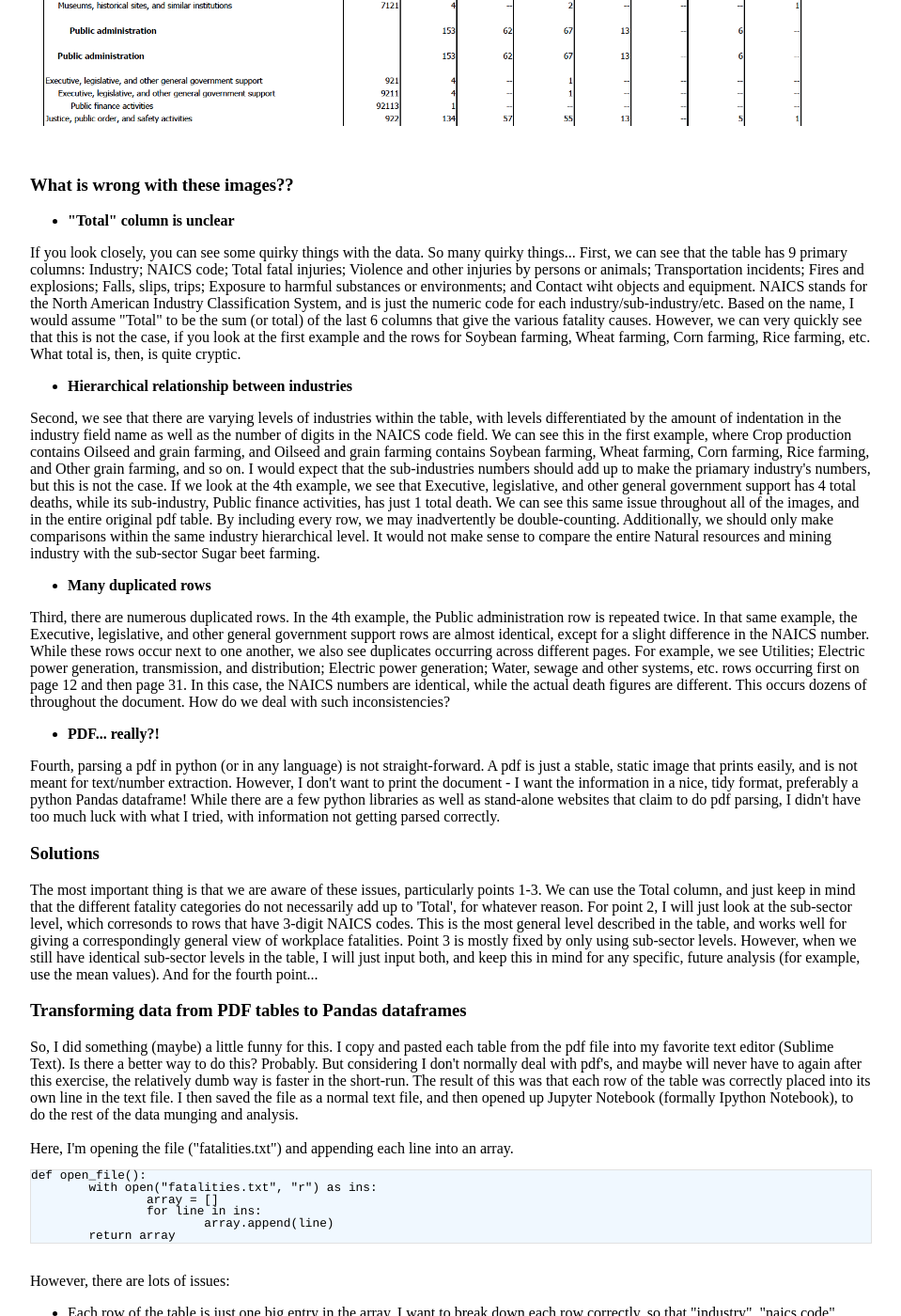
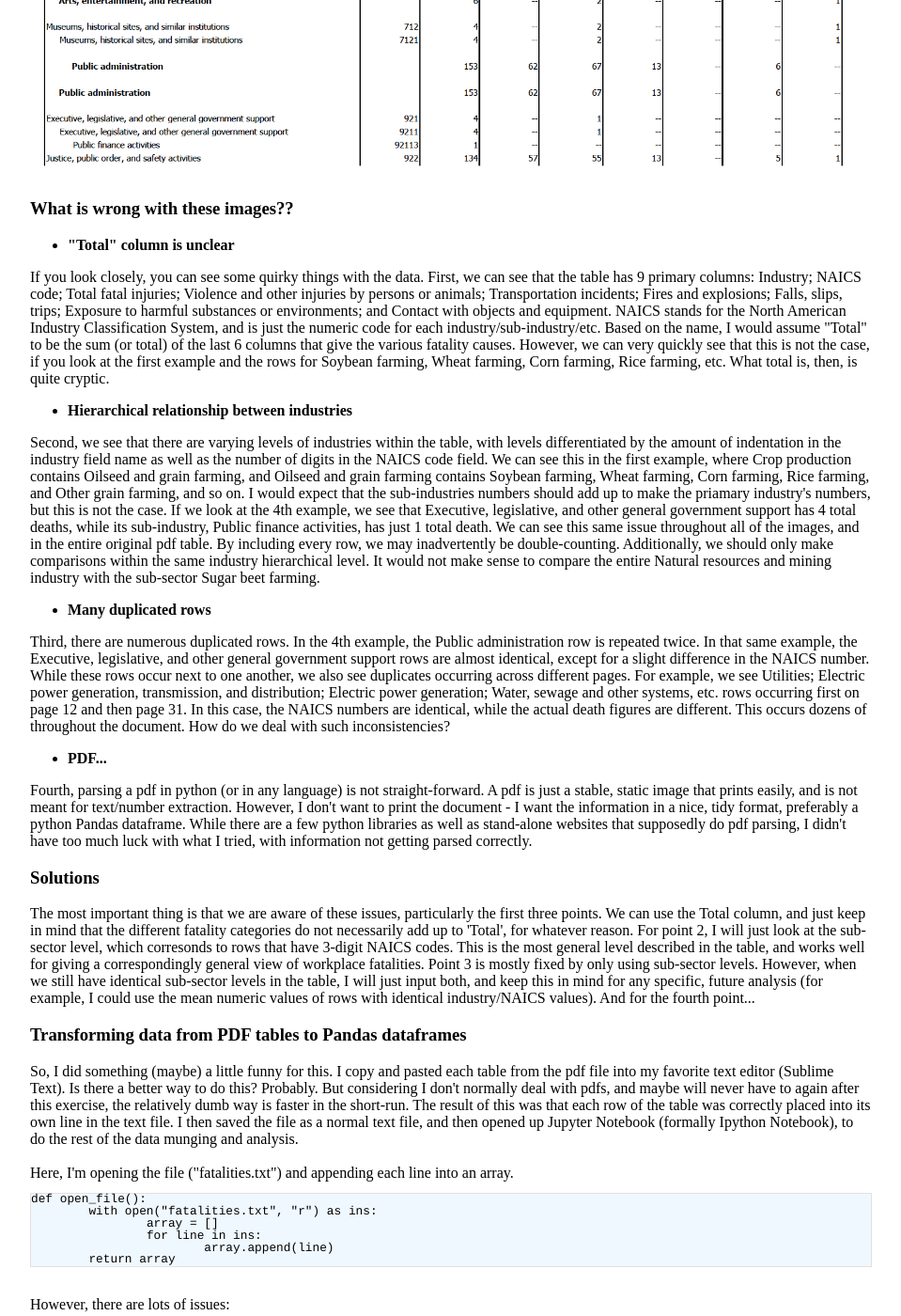
Before and after one commit to firefly454/firefly454.github.io, a Jekyll site: the page built from projects/bls.html, in a window 1280 px wide and 1400 px high, scrolled down 1965 px. Shown: the whole window at 94% size, without its empty margins (160-1119 px from the left). Built offline with Jekyll 4.4.1, drawn with Linux system fonts in a browser that asks for light colours; some of the changed text lies outside the part shown.

Commit message:
Update bls.html

```diff
--- a/projects/bls.html
+++ b/projects/bls.html
@@ -6,8 +6,8 @@
         <h2>Working with data from the Bureau of Labor Statistics, part 1</h2>
         <h3>2014 Census of Fatal Occupational Injuries, or how to scrape data from pdfs</h3>
 
-        <a href="#final_pictures">CLICK here to SKIP to the end, and see PICTURES</a><br>
-        <a href="/projects/bls2.html">CLICK here to see part 2 of Working with data from the Bureau of Labor Statistics</a>
+        <a href="#final_pictures">Skip to final pictures</a><br>
+        <a href="/projects/bls2.html">See part 2 of Working with data from the Bureau of Labor Statistics</a>
 
         <h3>Introduction</h3>
         <a href="http://www.bls.gov/">The Bureau of Labor Statistics (BLS)</a> website has many datasets pertaining obviously
@@ -37,21 +36,22 @@
         Industry by event or exposure, 2014 (PDF 272K)".<br><br>
 
       Here is the first page of the 35-page document:<br><br>
-      <img src="bls_images/bls_fatalities_p1.png" alt="BLS pdf example 1" width="95%"><br><br>
+      <img src="bls_images/bls_fatalities_p1.png" alt="BLS pdf example 1" width="100%"><br><br>
 
       Here are some other sections from the same document:<br><br>
       from page 12:<br><br>
-      <img src="bls_images/bls_fatalities_p12.png" alt="BLS pdf example 2" width="95%"><br><br>
+      <img src="bls_images/bls_fatalities_p12.png" alt="BLS pdf example 2" width="100%"><br><br>
       from page 31:<br><br>
-      <img src="bls_images/bls_fatalities_p31.png" alt="BLS pdf example 3" width="95%"><br><br>
+      <img src="bls_images/bls_fatalities_p31.png" alt="BLS pdf example 3" width="100%"><br><br>
       from page 33:<br><br>
-      <img src="bls_images/bls_fatalities_p33.png" alt="BLS pdf example 3" width="95%"><br><br>
+      <img src="bls_images/bls_fatalities_p33.png" alt="BLS pdf example 3" width="100%">
+
       <h3>What is wrong with these images??</h3>
       <ul><li><strong>"Total" column is unclear</strong></li></ul>
-      If you look closely, you can see some quirky things with the data. So many quirky things...
+      If you look closely, you can see some quirky things with the data.
       First, we can see that the table has 9 primary columns: Industry; NAICS code; Total fatal injuries; Violence and other
       injuries by persons or animals; Transportation incidents; Fires and explosions; Falls, slips, trips; Exposure to
-      harmful substances or environments; and Contact wiht objects and equipment. NAICS stands for the North American
+      harmful substances or environments; and Contact with objects and equipment. NAICS stands for the North American
       Industry Classification System, and is just the numeric code for each industry/sub-industry/etc. Based on the name, I would assume "Total"
       to be the sum (or total) of the last 6 columns that give the various fatality causes. However, we can
       very quickly see that this is not the case, if you look at the first example and the rows for Soybean farming, Wheat farming,
@@ -78,26 +78,26 @@
       page 12 and then page 31. In this case, the NAICS numbers are identical, while the actual death figures are different.
       This occurs dozens of throughout the document. How do we deal with such inconsistencies?
 
-        <ul><li><strong>PDF... really?!</strong></li></ul>
+        <ul><li><strong>PDF...</strong></li></ul>
       Fourth, parsing a pdf in python (or in any language) is not straight-forward.
      A pdf is just a stable, static image that prints easily, and is not meant for text/number extraction.
      However, I don't want to print the document - I want the
-      information in a nice, tidy format, preferably a python Pandas dataframe! While there are a few python libraries as well as stand-alone websites that
-      claim to do pdf parsing, I didn't have too much luck with what I tried, with information not getting parsed correctly.
+      information in a nice, tidy format, preferably a python Pandas dataframe. While there are a few python libraries as well as stand-alone websites that
+      supposedly do pdf parsing, I didn't have too much luck with what I tried, with information not getting parsed correctly.
 
       <h3>Solutions</h3>
-      The most important thing is that we are aware of these issues, particularly points 1-3. We can use the Total column, and just
+      The most important thing is that we are aware of these issues, particularly the first three points. We can use the Total column, and just
       keep in mind that the
       different fatality categories do not necessarily add up to 'Total', for whatever reason. For point 2, I will just look at
       the sub-sector level, which corresonds to rows that have 3-digit NAICS codes. This is the most general level described in the
       table, and works well for giving a correspondingly general view of workplace fatalities. Point 3 is mostly fixed by only using
       sub-sector levels. However, when we still have identical sub-sector levels in the table, I will just input both, and keep this in mind for any
-      specific, future analysis (for example, use the mean values). And for the fourth point...
+      specific, future analysis (for example, I could use the mean numeric values of rows with identical industry/NAICS values). And for the fourth point...
 
       <h3>Transforming data from PDF tables to Pandas dataframes</h3>
 
       So, I did something (maybe) a little funny for this. I copy and pasted each table from the pdf file into my favorite text editor (Sublime Text).
-      Is there a better way to do this? Probably. But considering I don't normally deal with pdf's, and maybe will never have to again after
+      Is there a better way to do this? Probably. But considering I don't normally deal with pdfs, and maybe will never have to again after
       this exercise, the relatively dumb way is faster in the short-run. The result of this was that
        each row of the table was correctly placed into its own line in the text file. I then saved the file as a normal text file, and then
       opened up Jupyter Notebook (formally Ipython Notebook), to do the rest of the data munging and analysis. <br><br>
@@ -192,14 +192,17 @@
     return df
         </pre>
 
-        Ok! That was not so bad, actually, and now we have a very nice dataframe that looks like this:<br><br>
+        Ok! That was not so bad, and now we have a very nice dataframe that looks like this:<br><br>
 
-        <img src="bls_images/bls_df.png" alt="dataframe head" width="95%"><br><br>
+        <img src="bls_images/bls_df.png" alt="dataframe head" width="100%">
 
+        <div id="final_pictures">
      <h3>Exploratory analysis time!</h3>
 
-     Now that that's all done, let's see some pictures! Pandas is so great in that we can create
-     plots directly from dataframes, rather than using matplotlib or seaborn. Here are a few images:<br><br><br>
+     Now that that's all done, let's see some pictures! We can easily create beautiful ggplot-style looking figures with
+     "matplotlib.style.use('ggplot')". However, I just create my own plotting functions because of my
+     personal preferences and notions on what make a figure both clear and aesthetically pleasing.
+     Here are a few images:<br><br>
      <!--
      <h4>Top 10 sub-sectors with most fatalities, 2014</h4>
 
@@ -243,22 +246,21 @@
      <img src="bls_images/violenceP_gr20_top10.png" alt="top 10 violenceP >20 fatalities, specific industries" width="80%">
      </div>
      -->
-     <img src="bls_images/fatalities_by_category2.png" alt="fatalities by category" width="600",height="400"><br><br><br>
-     <img src="bls_images/total_top102.png" alt="fatalities by category" width="800",height="600">
-     <h3>Conclusion and... what next?</h3>
-     I showed how one can parse a multi-page table in a pdf file, and how one can produce some pretty images quite easily with the
-     resulting pandas dataframes. Specifically, I also showed how the original pdf table from the Buraeu of Labor Statistics is somewhat
-     messy and requires a bit of understanding the material before one can delve in. However, there is so much more we can do with this data! Next steps in the project are:
-     <ul>
-             <li>Create interactive plots or dashboards, so that users can select whichever variables and filters they wish to see,
-             rather than just being limited to only the static figures I choose to display.</li>
-             <li>Getting other datasets from the Bureau of Labor Statistics to create a richer analysis. For example,
-             if we include a dataset that contains total employment numbers in 2014 for each industry, then we could look at
-             the percentages of employees, rather than the absolute number of employees, that
-             incur workplace fatalities (as the latter is
-             somewhat meaningless when we do not have a sense of how many employees there are in total).</li>
-     </ul>
-     Stay tuned, and thanks for reading! <br><br>
-     <a href="/projects/bls2.html">CLICK here to see part 2 of Working with data from the Bureau of Labor Statistics:<br>
-     Job Openings and Labor Turnover Survey, or how to work with coded survey files (in progress)</a>
+     <img src="bls_images/fatalities_by_category2.png" alt="fatalities by category" width="600",height="400"><br><br>
+     The above figure shows that Transportation incidents are the leading cause of workplace fatalities. This is not so
+     surprising, as transportation incidents are one of the leading causes of accidental deaths in the U.S. <br><br>
+     <img src="bls_images/total_top102.png" alt="fatalities by category" width="800",height="600"><br><br>
+
+     <h3>Conclusion</h3>
+     I showed how the original pdf table from the Bureau of Labor Statistics is somewhat
+     messy and requires some understanding of the material before one can delve in.
+     However, there is so much more we can do with this data. We could get other datasets from the
+     Bureau of Labor Statistics to create a richer analysis. For example,
+     if we include a dataset that contains total employment numbers in 2014 for each industry, then we could look at
+     the percentages of employees, rather than the absolute number of employees, that
+     incur workplace fatalities.<br><br>
+
+     <a href="/projects/bls2.html"><strong>See part 2 of Working with data from the Bureau of Labor Statistics:<br>
+     Job Openings and Labor Turnover Survey,<br>or how to work with coded survey files</strong></a>
+     </div>
 </div><!-- /.blurb -->
```
Also changed, not shown: other parts of projects/bls.html (+2 -3 lines).
